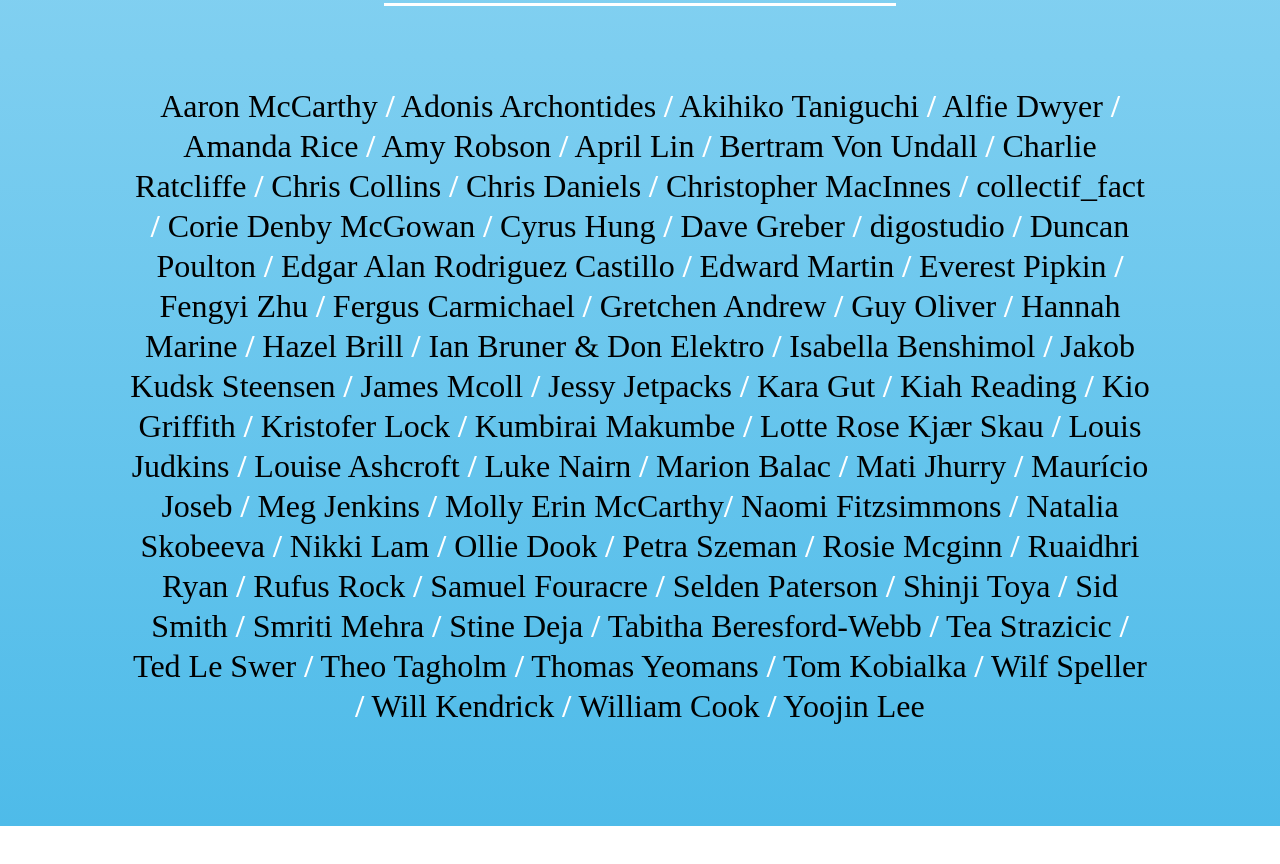
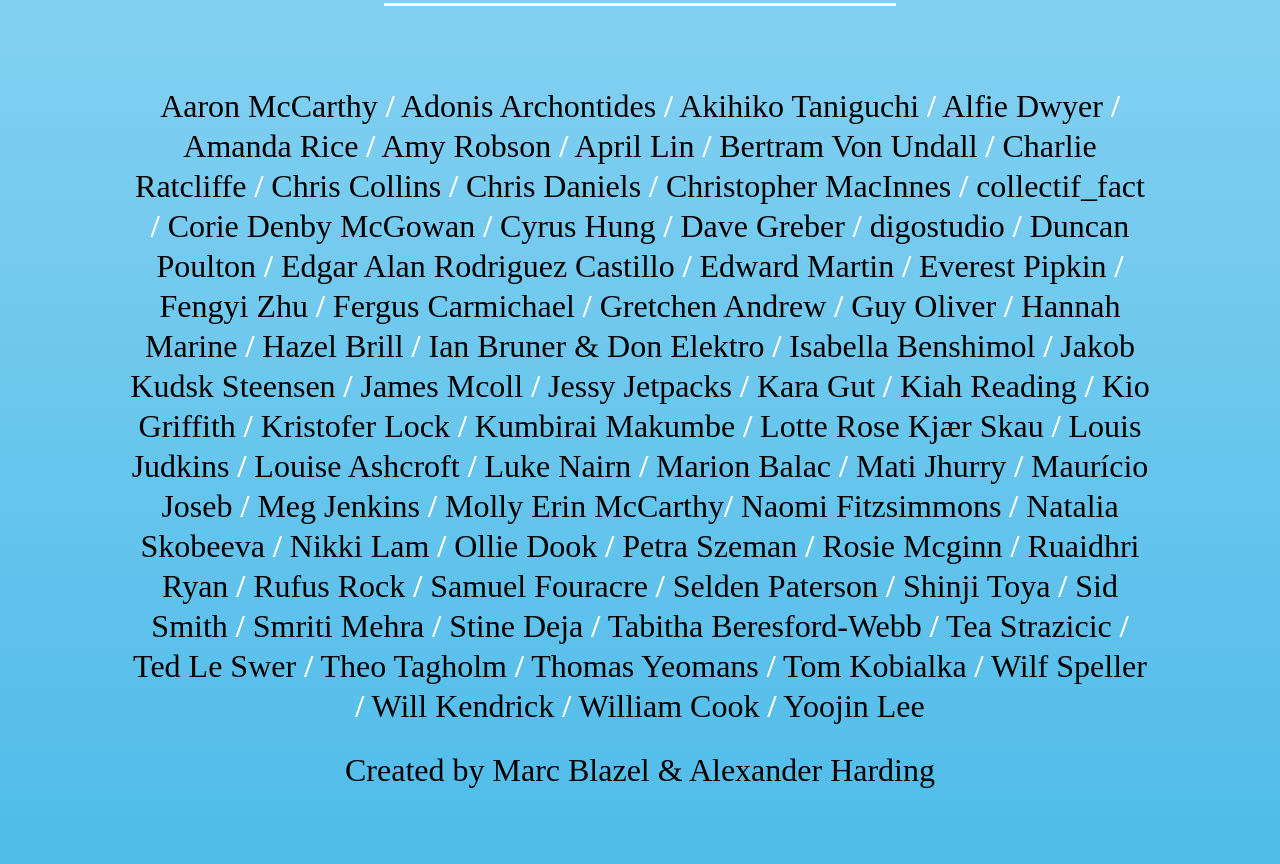
Before and after one commit to blazeldude/goingawaytv, a plain HTML site: page index.html in a window 1280 px wide. Shown: the part 1602-2466 px from the top of the page. Before the commit the page ends 2428 px from the top, so only its background shows below. Drawn offline with nearby package versions, Linux system fonts and the light colour scheme; a web font is replaced by a local one.

Commit message:
moretitles

```diff
--- a/index.html
+++ b/index.html
@@ -85,6 +85,8 @@ Wilf Speller <em>/</em>
 Will Kendrick <em>/</em>
 William Cook <em>/</em>
 Yoojin Lee</p>
+<br>
+<p>Created by Marc Blazel & Alexander Harding</p>
     <div>
   </body>
 </html>
```
